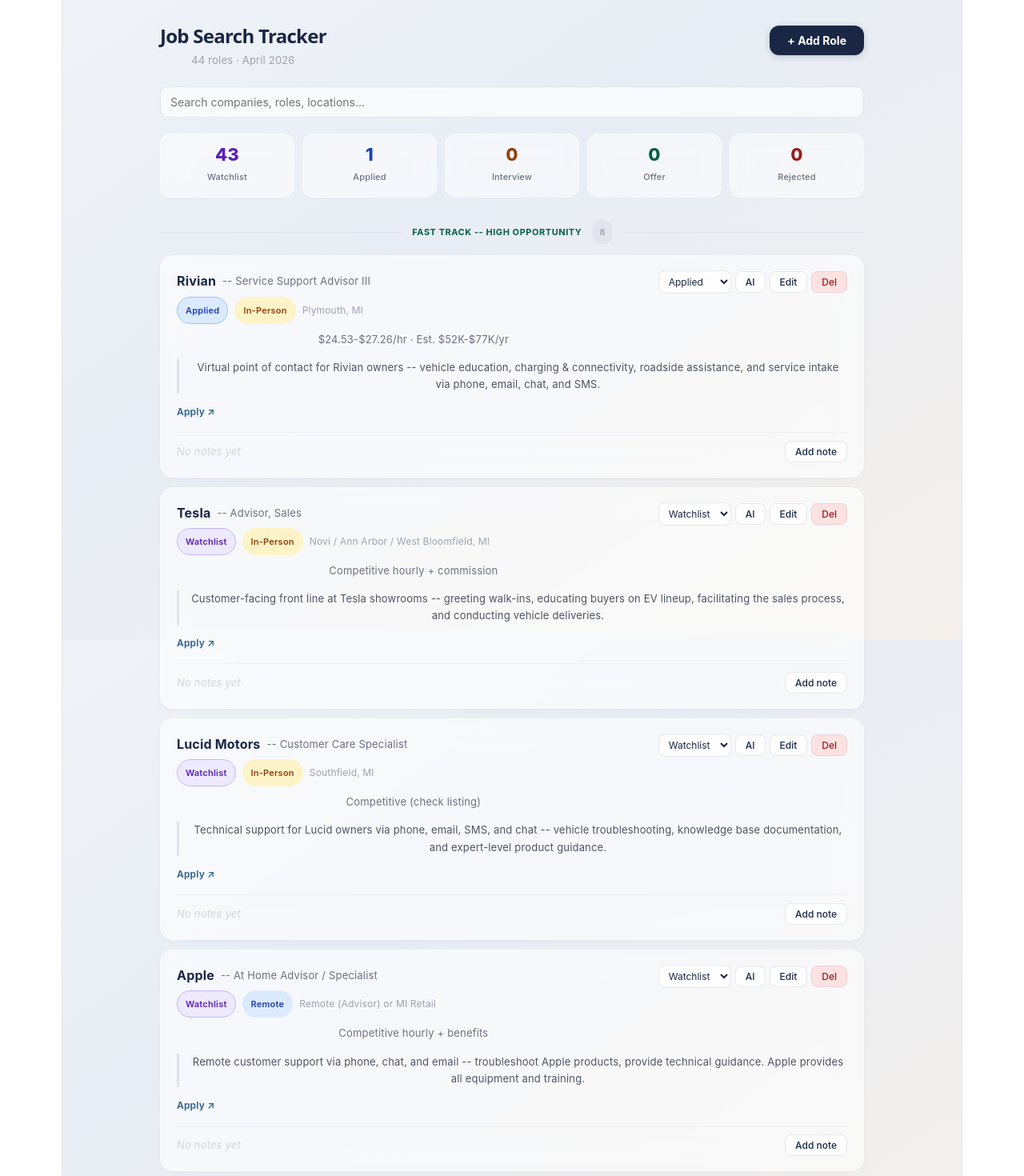
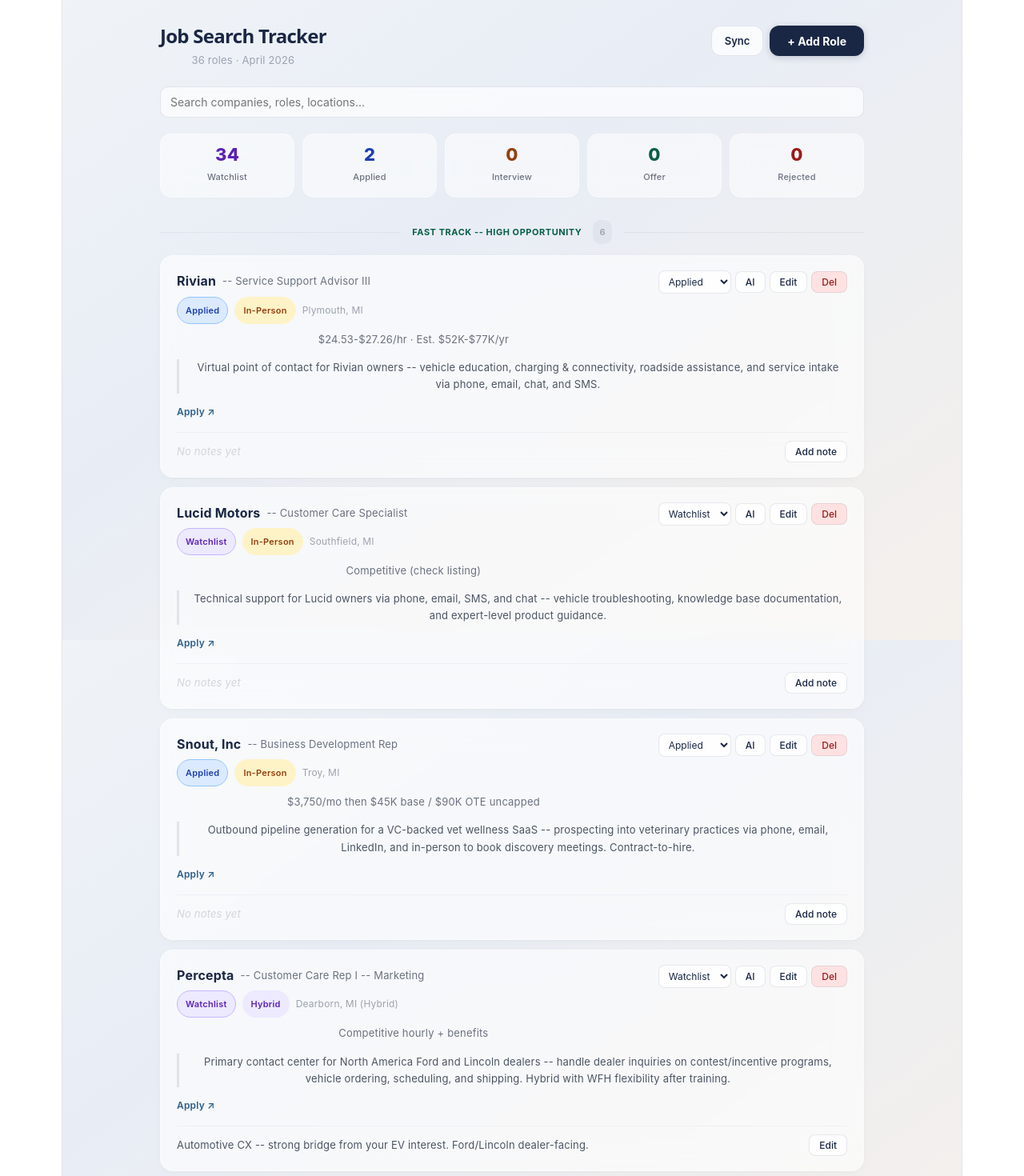
Before and after one commit to cartertheconsumer-cpu/job-tracking, a React (Vite) app: page / in a window 1280 px wide. Shown: the top 1470 px of the page at 80% size. Built offline with nearby package versions, Linux system fonts and the light colour scheme.

Commit message:
Sync source with live tracker: remove 8 deleted roles, update Snout and Gong, add sync panel + scroll fix

```diff
--- a/src/App.jsx
+++ b/src/App.jsx
@@ -16,15 +16,13 @@
 
 const INITIAL_JOBS = [
   { id:1, track:"Fast Track", company:"Rivian", role:"Service Support Advisor III", url:"https://rivian.com/careers", location:"Plymouth, MI", mode:"In-Person", pay:"$24.53-$27.26/hr · Est. $52K-$77K/yr", commute:"~35 min", repvue:"", summary:"Virtual point of contact for Rivian owners -- vehicle education, charging & connectivity, roadside assistance, and service intake via phone, email, chat, and SMS.", dateApplied:"", followUp:"", status:"Applied", notes:"" },
-  { id:2, track:"Fast Track", company:"Tesla", role:"Advisor, Sales", url:"https://www.tesla.com/careers", location:"Novi / Ann Arbor / West Bloomfield, MI", mode:"In-Person", pay:"Competitive hourly + commission", commute:"All within 45 min", repvue:"", summary:"Customer-facing front line at Tesla showrooms -- greeting walk-ins, educating buyers on EV lineup, facilitating the sales process, and conducting vehicle deliveries.", dateApplied:"", followUp:"", status:"Watchlist", notes:"" },
   { id:3, track:"Fast Track", company:"Lucid Motors", role:"Customer Care Specialist", url:"https://lucidmotors.com/careers", location:"Southfield, MI", mode:"In-Person", pay:"Competitive (check listing)", commute:"~15 min", repvue:"", summary:"Technical support for Lucid owners via phone, email, SMS, and chat -- vehicle troubleshooting, knowledge base documentation, and expert-level product guidance.", dateApplied:"", followUp:"", status:"Watchlist", notes:"" },
-  { id:4, track:"Fast Track", company:"Apple", role:"At Home Advisor / Specialist", url:"https://jobs.apple.com/en-us/search?location=michigan-state972", location:"Remote (Advisor) or MI Retail", mode:"Remote", pay:"Competitive hourly + benefits", commute:"Remote", repvue:"", summary:"Remote customer support via phone, chat, and email -- troubleshoot Apple products, provide technical guidance. Apple provides all equipment and training.", dateApplied:"", followUp:"", status:"Watchlist", notes:"" },
-  { id:5, track:"Fast Track", company:"Snout, Inc", role:"Business Development Rep", url:"https://jobs.gem.com/snout/", location:"Troy, MI", mode:"In-Person", pay:"$3,750/mo then $45K base / $90K OTE uncapped", commute:"~20 min", repvue:"", summary:"Outbound pipeline generation for a VC-backed vet wellness SaaS -- prospecting into veterinary practices via phone, email, LinkedIn, and in-person to book discovery meetings. Contract-to-hire.", dateApplied:"", followUp:"", status:"Watchlist", notes:"" },
+  { id:5, track:"Fast Track", company:"Snout, Inc", role:"Business Development Rep", url:"https://jobs.gem.com/snout/", location:"Troy, MI", mode:"In-Person", pay:"$3,750/mo then $45K base / $90K OTE uncapped", commute:"~20 min", repvue:"", summary:"Outbound pipeline generation for a VC-backed vet wellness SaaS -- prospecting into veterinary practices via phone, email, LinkedIn, and in-person to book discovery meetings. Contract-to-hire.", dateApplied:"", followUp:"", status:"Applied", notes:"" },
   { id:22, track:"Fast Track", company:"Percepta", role:"Customer Care Rep I -- Marketing", url:"https://www.percepta.com/careers/", location:"Dearborn, MI (Hybrid)", mode:"Hybrid", pay:"Competitive hourly + benefits", commute:"~20 min from Ferndale", repvue:"", summary:"Primary contact center for North America Ford and Lincoln dealers -- handle dealer inquiries on contest/incentive programs, vehicle ordering, scheduling, and shipping. Hybrid with WFH flexibility after training.", dateApplied:"", followUp:"", status:"Watchlist", notes:"Automotive CX -- strong bridge from your EV interest. Ford/Lincoln dealer-facing." },
   { id:23, track:"Fast Track", company:"Percepta", role:"EV Customer Experience Specialist", url:"https://www.percepta.com/careers/", location:"Allen Park, MI", mode:"In-Person", pay:"Competitive hourly + benefits", commute:"~25 min from Ferndale", repvue:"", summary:"Support EV customers via phone, video chat, and online chat for an innovative mobility program. Provide expert product knowledge, troubleshoot issues, and build trust as a skilled advisor.", dateApplied:"", followUp:"", status:"Watchlist", notes:"EV-specific role at a TTEC joint venture. Great fit alongside your other EV applications." },
   { id:24, track:"Fast Track", company:"Carhartt", role:"Account Service Representative I", url:"https://careers.carhartt.com/", location:"Dearborn, MI (Remote)", mode:"Remote", pay:"$39K-$52K base", commute:"Remote", repvue:"", summary:"Manage and resolve order processing issues for assigned retail accounts -- monitor order pool, manage fill rates, communicate availability issues, and coordinate with Sales, Planning, and logistics. Iconic Michigan brand.", dateApplied:"", followUp:"", status:"Watchlist", notes:"Remote, Michigan-based company. 1-2 yrs customer service required -- you exceed this." },
   { id:6, track:"Tech Sales", company:"HubSpot", role:"Outbound BDR", url:"https://www.hubspot.com/careers", location:"Remote (US)", mode:"Remote", pay:"$55K base / ~$80K OTE · Top: $120K-$170K", commute:"Remote", repvue:"84", summary:"Strategic outreach to prospective customers -- uncover pain points, qualify leads, and book meetings for AEs. 3-level BDR career progression. No prior SDR experience required.", dateApplied:"", followUp:"", status:"Watchlist", notes:"" },
-  { id:7, track:"Tech Sales", company:"Gong", role:"SDR", url:"https://www.gong.io/company/careers", location:"Hybrid", mode:"Hybrid", pay:"~$62.5K base / $90K OTE", commute:"Remote/Hybrid", repvue:"88", summary:"Generate pipeline for a top revenue intelligence platform -- prospect into target accounts, qualify leads, and work with the product you sell daily. ~65% quota attainment.", dateApplied:"", followUp:"", status:"Watchlist", notes:"" },
+  { id:7, track:"Tech Sales", company:"Gong", role:"SDR", url:"https://www.gong.io/company/careers", location:"NOT AVAILABLE DETROIT", mode:"Hybrid", pay:"~$62.5K base / $90K OTE", commute:"Remote/Hybrid", repvue:"88", summary:"Generate pipeline for a top revenue intelligence platform -- prospect into target accounts, qualify leads, and work with the product you sell daily. ~65% quota attainment.", dateApplied:"", followUp:"", status:"Watchlist", notes:"" },
   { id:8, track:"Tech Sales", company:"Atlassian", role:"SDR", url:"https://www.atlassian.com/company/careers/all-jobs", location:"Remote Eligible", mode:"Remote", pay:"$67K base / $100K OTE · Top: $150K-$200K", commute:"Remote", repvue:"85", summary:"Build pipeline for Jira, Confluence, and Trello -- multi-channel outreach using Salesforce, Gong, Outreach, and LinkedIn Navigator. No prior SDR experience required.", dateApplied:"", followUp:"", status:"Watchlist", notes:"" },
   { id:9, track:"Tech Sales", company:"ZoomInfo", role:"SDR", url:"https://www.zoominfo.com/about/careers", location:"Hybrid", mode:"Hybrid", pay:"Competitive (verify on RepVue)", commute:"Remote/Hybrid", repvue:"86", summary:"Prospect into target accounts using ZoomInfo's own data platform -- qualify leads and generate pipeline for the AE team. B2B intelligence tools used daily.", dateApplied:"", followUp:"", status:"Watchlist", notes:"" },
   { id:10, track:"Tech Sales", company:"UserGems", role:"SDR/BDR", url:"https://www.usergems.com/careers", location:"Remote", mode:"Remote", pay:"Verify on RepVue", commute:"Remote", repvue:"94", summary:"AI pipeline generation platform tracking buyer job changes. One of the highest-rated sales orgs on RepVue (94 score, 7 Reppy Awards). Fully remote, VC-backed, growth-stage.", dateApplied:"", followUp:"", status:"Watchlist", notes:"" },
@@ -42,20 +40,14 @@
   { id:40, track:"Tech Sales", company:"OptiSigns", role:"Business Development Representative", url:"https://www.optisigns.com/careers", location:"Houston, TX (Remote-eligible)", mode:"Remote", pay:"$50K base / $80K+ OTE (uncapped)", commute:"Remote", repvue:"", summary:"Digital signage SaaS on the front lines of expansion. BDR generates net-new pipeline through outbound prospecting. Designed as a springboard to full-cycle AE role. Uncapped commission.", dateApplied:"", followUp:"", status:"Watchlist", notes:"BDR-to-AE springboard. $50K base + uncapped commission. Clear promotion path." },
   { id:41, track:"Tech Sales", company:"SingleFile", role:"Business Development Representative", url:"https://www.singlefile.com/careers", location:"Remote (US)", mode:"Remote", pay:"Competitive base + commission", commute:"Remote", repvue:"", summary:"AI-enabled legal tech solving a $50B+ problem in compliance workflows, entity management, and Secretary of State filings. Outbound BDR: 80+ calls/day, multi-channel. Hiring multiple BDRs.", dateApplied:"", followUp:"", status:"Watchlist", notes:"Your UWM outbound volume (80-100+ daily touches) is exactly what they want. Legal/compliance tech with clear AE growth path." },
   { id:42, track:"Tech Sales", company:"CeriFi", role:"Sales Development Representative", url:"https://www.cerifi.com/careers", location:"Remote (US)", mode:"Remote", pay:"Competitive base + commission", commute:"Remote", repvue:"", summary:"Financial education and certification platform. SDRs prospect into senior-level decision makers and start high-quality conversations. Financial services background is a direct advantage.", dateApplied:"", followUp:"", status:"Watchlist", notes:"Financial education SaaS. Your NMLS license + mortgage background = instant credibility with their buyer persona." },
-  { id:11, track:"WFH Now", company:"Allstate", role:"Inside Sales Representative (Remote)", url:"https://www.allstate.jobs/", location:"Remote (MI eligible)", mode:"Remote", pay:"$17.50/hr base · $49K-$74K OTE (uncapped)", commute:"Remote", repvue:"66", summary:"Sell auto, home, and life insurance to warm inbound leads via phone, chat, and SMS. Allstate provides equipment, paid training, and helps you get licensed. Benefits from day one.", dateApplied:"", followUp:"", status:"Watchlist", notes:"Will need P&C license -- Allstate helps you get it before start date." },
   { id:12, track:"WFH Now", company:"Concentrix", role:"Inside Sales Rep -- Financial (Remote)", url:"https://jobs.concentrix.com/job-search/", location:"Remote (MI eligible)", mode:"Remote", pay:"~$16-$20/hr · Est. $33K-$42K + incentives", commute:"Remote", repvue:"", summary:"Inbound/outbound sales and service for financial clients from home. Equipment and paid training provided. 80% of managers promoted from within. Fast interview process.", dateApplied:"", followUp:"", status:"Watchlist", notes:"Check for seasonal vs. permanent postings -- permanent preferred." },
-  { id:13, track:"WFH Now", company:"Concentrix", role:"Customer Service Rep -- Financial (Remote)", url:"https://jobs.concentrix.com/job-search/", location:"Remote (MI eligible)", mode:"Remote", pay:"~$15-$19/hr · Est. $31K-$40K", commute:"Remote", repvue:"", summary:"Handle inbound customer inquiries for financial services clients via phone and chat. Work from home, equipment provided, paid training included. Quick hire -- typically 1-2 weeks.", dateApplied:"", followUp:"", status:"Watchlist", notes:"Fallback if inside sales role isn't available -- same company, easier entry." },
-  { id:14, track:"WFH Now", company:"Liberty Mutual", role:"Licensed Customer Service Rep (Remote)", url:"https://jobs.libertymutualgroup.com/", location:"Remote", mode:"Remote", pay:"Competitive hourly + benefits", commute:"Remote", repvue:"79", summary:"Service existing policyholders via inbound calls -- handle policy changes, billing questions, and coverage reviews. Insurance license required or willingness to obtain.", dateApplied:"", followUp:"", status:"Watchlist", notes:"May need active P&C license -- check listing." },
   { id:15, track:"WFH Now", company:"SelectQuote", role:"Sales Development Advisor (Remote)", url:"https://www.selectquote.com/careers", location:"Remote", mode:"Remote", pay:"Base + commission (verify listing)", commute:"Remote", repvue:"", summary:"Qualify inbound leads for insurance products -- warm leads, no cold calling. No insurance license needed to start. High-volume, fast-paced phone sales environment.", dateApplied:"", followUp:"", status:"Watchlist", notes:"No license required -- good quick-start option." },
   { id:16, track:"WFH Now", company:"BAO Inc.", role:"SDR / Outbound Rep (Remote)", url:"https://www.bao-inc.com/careers", location:"Remote", mode:"Remote", pay:"Base + uncapped commission", commute:"Remote", repvue:"", summary:"Book qualified meetings on behalf of major tech companies like SAP, Amazon, Salesforce, and Cisco. Outbound calling into enterprise accounts. Great resume builder for tech sales.", dateApplied:"", followUp:"", status:"Watchlist", notes:"Strong stepping stone into tech sales AE roles." },
   { id:17, track:"WFH Now", company:"Agent Alliance", role:"Customer Service/Sales Rep (WFH)", url:"https://www.indeed.com/q-remote-customer-service-l-michigan-jobs.html", location:"Remote (MI -- Canton/Ann Arbor area)", mode:"Remote", pay:"Competitive hourly", commute:"Remote", repvue:"", summary:"Remote customer service and sales support role -- handle inbound inquiries, cross-sell products, and provide account assistance. Low barrier to entry, fast hiring.", dateApplied:"", followUp:"", status:"Watchlist", notes:"Check Indeed for latest active postings -- they hire on rolling basis." },
-  { id:25, track:"WFH Now", company:"Victra (Verizon)", role:"Wireless Sales Consultant", url:"https://www.victra.com/careers", location:"Madison Heights / Warren, MI", mode:"In-Person", pay:"$14-$20/hr base + uncapped commission · Top reps $80K+", commute:"~15-25 min from Ferndale", repvue:"", summary:"Verizon's largest premium retail partner -- sell wireless devices, rate plans, accessories, and services in-store. Immediate openings across metro Detroit. Fast hiring, paid training.", dateApplied:"", followUp:"", status:"Watchlist", notes:"Multiple MI locations hiring now. Good quick-start income while pursuing tech sales." },
-  { id:26, track:"WFH Now", company:"JPMorgan Chase", role:"Virtual Banker I", url:"https://careers.jpmorgan.com/", location:"Detroit, MI (Remote/Hybrid)", mode:"Hybrid", pay:"Competitive hourly + Chase benefits", commute:"~20 min from Ferndale", repvue:"83", summary:"Engage clients over the phone through inbound calls -- provide customer service, sales support, and product guidance for Chase banking products. Clear promotion path.", dateApplied:"", followUp:"", status:"Watchlist", notes:"Top-tier brand for resume. Detroit-based with remote flexibility." },
   { id:27, track:"WFH Now", company:"Henry Ford Health", role:"Patient Services Specialist I (Remote)", url:"https://www.henryford.com/careers", location:"Troy, MI (Remote for MI residents)", mode:"Remote", pay:"Competitive hourly + healthcare benefits", commute:"Remote", repvue:"", summary:"Remote patient-facing role handling scheduling, insurance verification, and patient inquiries via phone. Michigan residents only. Full benefits from a major health system.", dateApplied:"", followUp:"", status:"Watchlist", notes:"Healthcare industry -- stable employer, great benefits. Remote for MI residents." },
   { id:33, track:"WFH Now", company:"Raymond James", role:"New Accounts Service Associate", url:"https://www.raymondjames.com/careers", location:"Southfield, MI", mode:"In-Person", pay:"Paid training + benefits", commute:"~15 min from Ferndale", repvue:"", summary:"Fortune 500 financial services firm with a major operations hub in Southfield. Paid training class starting June 2026. Client-facing role supporting financial advisors.", dateApplied:"", followUp:"", status:"Watchlist", notes:"Paid training starts June 2026 -- apply now for pipeline. Southfield is one of their 3 main hubs." },
   { id:34, track:"WFH Now", company:"Raymond James", role:"Customer Account Associate", url:"https://www.raymondjames.com/careers", location:"Southfield, MI", mode:"In-Person", pay:"Est. $38K-$56K", commute:"~15 min from Ferndale", repvue:"", summary:"Client-facing operations role at Raymond James Southfield hub. Handle customer accounts, transfers, and admin support for financial advisors. Stable Fortune 500 employer.", dateApplied:"", followUp:"", status:"Watchlist", notes:"Currently posted and actively hiring. Your mortgage/finance background is a direct fit." },
   { id:35, track:"WFH Now", company:"NTT DATA", role:"Customer Care Associate", url:"https://www.nttdata.com/global/en/careers", location:"Detroit, MI (Remote)", mode:"Remote", pay:"$20/hr", commute:"Remote", repvue:"", summary:"Global IT services company. Remote customer care role based in Detroit metro. $20/hr. Better resume line than generic call center -- NTT DATA is a recognized global tech brand.", dateApplied:"", followUp:"", status:"Watchlist", notes:"$20/hr remote. Global IT services company -- good brand on resume while pursuing tech sales." },
-  { id:36, track:"WFH Now", company:"CVS / Aetna", role:"Customer Service Rep -- Behavioral Health", url:"https://jobs.cvshealth.com/", location:"Remote", mode:"Remote", pay:"Competitive hourly + benefits", commute:"Remote", repvue:"", summary:"Remote customer service for behavioral health division. Monday-Friday schedule. Healthcare is stable, CVS/Aetna is a major employer with benefits from day one. No weekends.", dateApplied:"", followUp:"", status:"Watchlist", notes:"Mon-Fri 11am-7:30pm EST. No weekends. Stable healthcare employer with immediate benefits." },
   { id:37, track:"WFH Now", company:"Concentrix", role:"Customer Service / Tech Support -- Tech Products (Remote)", url:"https://jobs.concentrix.com/job-search/", location:"Remote (MI eligible)", mode:"Remote", pay:"~$16-$20/hr", commute:"Remote", repvue:"", summary:"Tech product support from home -- troubleshoot and assist customers with technology products via phone and chat. Equipment provided, paid training.", dateApplied:"", followUp:"", status:"Watchlist", notes:"Tech-focused version of Concentrix role. Apply to multiple Concentrix listings to increase odds." },
   { id:43, track:"WFH Now", company:"FinTech CRM (Series B)", role:"Remote SDR", url:"https://www.ziprecruiter.com/Jobs/Remote-Sdr", location:"Remote (US)", mode:"Remote", pay:"$50K base / $85K OTE + benefits + 401(k)", commute:"Remote", repvue:"", summary:"Series B fintech CRM for financial advisors. 100+ employees, remote-first. Inbound lead handling + outbound prospecting. Financial services product knowledge is a major plus.", dateApplied:"", followUp:"", status:"Watchlist", notes:"Fintech CRM. Your mortgage/financial services background is a direct match. Apply via ZipRecruiter." },
   { id:44, track:"WFH Now", company:"Interplay Learning", role:"Sales Development Representative", url:"https://www.interplaylearning.com/careers", location:"Remote (US)", mode:"Remote", pay:"$80K-$90K OTE (base + uncapped commission)", commute:"Remote", repvue:"", summary:"VR/3D simulation platform for skilled trades training (HVAC, plumbing, electrical). B2B SaaS selling to workforce development buyers. Austin-based, 100% remote eligible.", dateApplied:"", followUp:"", status:"Watchlist", notes:"EdTech/workforce SaaS. $80-90K OTE is strong. Your consultative selling approach maps well." },
@@ -199,6 +191,54 @@
   const [editingNotes, setEditingNotes] = useState(null);
   const [notesVal, setNotesVal] = useState("");
   const [searchQuery, setSearchQuery] = useState("");
+  const [showSync, setShowSync] = useState(false);
+  const [importMsg, setImportMsg] = useState("");
+
+  const exportJobs = () => {
+    const data = JSON.stringify(jobs, null, 2);
+    const blob = new Blob([data], { type: "application/json" });
+    const url = URL.createObjectURL(blob);
+    const a = document.createElement("a");
+    a.href = url;
+    a.download = `job-tracker-export-${new Date().toISOString().slice(0,10)}.json`;
+    a.click();
+    URL.revokeObjectURL(url);
+  };
+
+  const copyToClipboard = async () => {
+    try {
+      await navigator.clipboard.writeText(JSON.stringify(jobs));
+      setImportMsg("Copied to clipboard! Paste this into Claude chat.");
+      setTimeout(() => setImportMsg(""), 3000);
+    } catch {
+      setImportMsg("Copy failed. Use Export instead.");
+      setTimeout(() => setImportMsg(""), 3000);
+    }
+  };
+
+  const importJobs = (e) => {
+    const file = e.target.files?.[0];
+    if (!file) return;
+    const reader = new FileReader();
+    reader.onload = async (ev) => {
+      try {
+        const imported = JSON.parse(ev.target.result);
+        if (Array.isArray(imported) && imported.length > 0) {
+          await save(imported);
+          setImportMsg(`Imported ${imported.length} roles successfully.`);
+          setTimeout(() => setImportMsg(""), 3000);
+        } else {
+          setImportMsg("Invalid file format.");
+          setTimeout(() => setImportMsg(""), 3000);
+        }
+      } catch {
+        setImportMsg("Error reading file.");
+        setTimeout(() => setImportMsg(""), 3000);
+      }
+    };
+    reader.readAsText(file);
+    e.target.value = "";
+  };
 
   useEffect(() => {
     (async () => {
@@ -225,7 +265,12 @@
     setForm(null);
   };
 
-  const deleteJob = async (id) => { await save(jobs.filter(j=>j.id!==id)); if(aiPanel?.id===id)setAiPanel(null); };
+  const deleteJob = async (id) => {
+    const scrollY = window.scrollY;
+    await save(jobs.filter(j=>j.id!==id));
+    if(aiPanel?.id===id) setAiPanel(null);
+    requestAnimationFrame(() => window.scrollTo(0, scrollY));
+  };
   const updateStatus = async (id, status) => save(jobs.map(j=>j.id===id?{...j,status}:j));
   const saveNotes = async (id) => { await save(jobs.map(j=>j.id===id?{...j,notes:notesVal}:j)); setEditingNotes(null); };
 
@@ -290,12 +335,52 @@
             <h1 style={{ margin:0, fontSize:24, fontWeight:800, color:"#1a2744", letterSpacing:"-0.03em" }}>Job Search Tracker</h1>
             <p style={{ margin:"4px 0 0", fontSize:13, color:"#9CA3AF" }}>{jobs.length} roles · April 2026</p>
           </div>
-          <button onClick={()=>openForm(null)} style={{
-            fontSize:14, padding:"10px 22px", cursor:"pointer", borderRadius:12, fontWeight:700,
-            background:"#1a2744", color:"#fff", border:"none", fontFamily:"inherit",
-            boxShadow:"0 2px 8px rgba(26,39,68,0.2)",
-          }}>+ Add Role</button>
+          <div style={{ display:"flex", gap:8, flexShrink:0 }}>
+            <button onClick={()=>setShowSync(!showSync)} style={{
+              fontSize:13, padding:"10px 16px", cursor:"pointer", borderRadius:12, fontWeight:600,
+              background:showSync?"#2c5f8a":"rgba(255,255,255,0.75)", color:showSync?"#fff":"#1a2744",
+              border:"1px solid rgba(130,130,160,0.18)", fontFamily:"inherit",
+              transition:"all 0.15s ease",
+            }}>Sync</button>
+            <button onClick={()=>openForm(null)} style={{
+              fontSize:14, padding:"10px 22px", cursor:"pointer", borderRadius:12, fontWeight:700,
+              background:"#1a2744", color:"#fff", border:"none", fontFamily:"inherit",
+              boxShadow:"0 2px 8px rgba(26,39,68,0.2)",
+            }}>+ Add Role</button>
+          </div>
         </div>
+
+        {showSync && (
+          <div style={{
+            background:"rgba(255,255,255,0.8)", backdropFilter:"blur(16px)",
+            border:"1px solid rgba(130,130,160,0.15)", borderRadius:16,
+            padding:"20px 24px", marginBottom:20,
+            boxShadow:"0 2px 12px rgba(0,0,0,0.04)",
+          }}>
+            <div style={{ display:"flex", alignItems:"center", justifyContent:"space-between", marginBottom:12 }}>
+              <div>
+                <h3 style={{ margin:0, fontSize:15, fontWeight:700, color:"#1a2744" }}>Sync with Claude</h3>
+                <p style={{ margin:"4px 0 0", fontSize:12, color:"#9CA3AF" }}>Export your current tracker state so Claude can read your latest changes.</p>
+              </div>
+            </div>
+            <div style={{ display:"flex", gap:8, flexWrap:"wrap", alignItems:"center" }}>
+              <Btn onClick={copyToClipboard} style={{ background:"#1a2744", color:"#fff", border:"none", padding:"8px 16px" }}>Copy to Clipboard</Btn>
+              <Btn onClick={exportJobs}>Export JSON</Btn>
+              <label style={{
+                fontSize:12, padding:"8px 16px", cursor:"pointer", borderRadius:8,
+                border:"1px solid rgba(130,130,160,0.18)", background:"rgba(255,255,255,0.75)",
+                color:"#1a2744", fontWeight:500, display:"inline-block",
+              }}>
+                Import JSON
+                <input type="file" accept=".json" onChange={importJobs} style={{ display:"none" }} />
+              </label>
+              {importMsg && <span style={{ fontSize:12, color:"#065F46", fontWeight:600 }}>{importMsg}</span>}
+            </div>
+            <p style={{ margin:"12px 0 0", fontSize:11, color:"#9CA3AF", lineHeight:1.5 }}>
+              <strong>How it works:</strong> Click "Copy to Clipboard" then paste into Claude chat. Claude will see exactly which roles you have, their statuses, and notes. When Claude gives you an updated file, use "Import JSON" to load it back.
+            </p>
+          </div>
+        )}
 
         <input type="text" placeholder="Search companies, roles, locations..." value={searchQuery} onChange={e=>setSearchQuery(e.target.value)}
           style={{ ...IS(), background:"rgba(255,255,255,0.65)", backdropFilter:"blur(12px)", marginBottom:20 }} />
```
